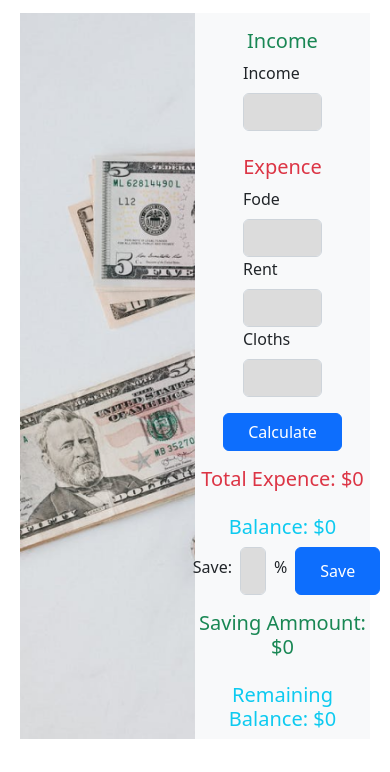
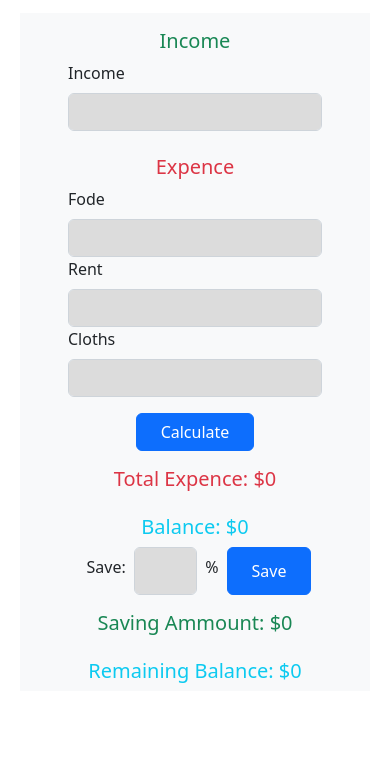
Before and after one commit to absoftlab99/money-marster, a plain HTML site: page index.html in a window 390 px wide. Shown: the part 72-844 px from the top of the page. Drawn offline with nearby package versions, Linux system fonts and the light colour scheme.

Commit message:
mobile responsive design

```diff
--- a/index.html
+++ b/index.html
@@ -21,9 +21,9 @@
     <div class="container">
         <h1 class="text-info text-center p-5 pb-3 pt-3 fw-bolder display-5">Money Master 💰</h1>
         <div class="row g-0 p-2">
-            <div class="col-6" id="leftimg">
+            <div class="col-6 d-none d-md-block" id="leftimg">
             </div>
-            <div class="col-6 bg-light">
+            <div class="col-sm-12 col-md-6 bg-light">
                 <h5 class="text-success text-center pt-3">Income</h5>
                 <div class="mb-3 mx-5">
                     <label for="income" class="form-label">Income</label>
```
